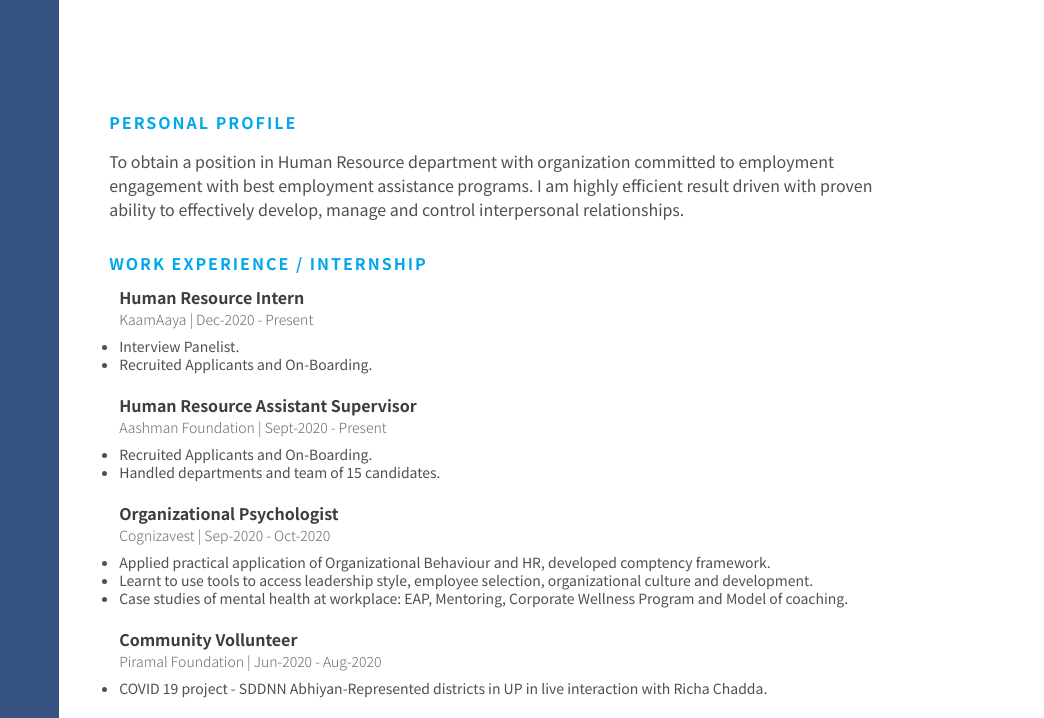
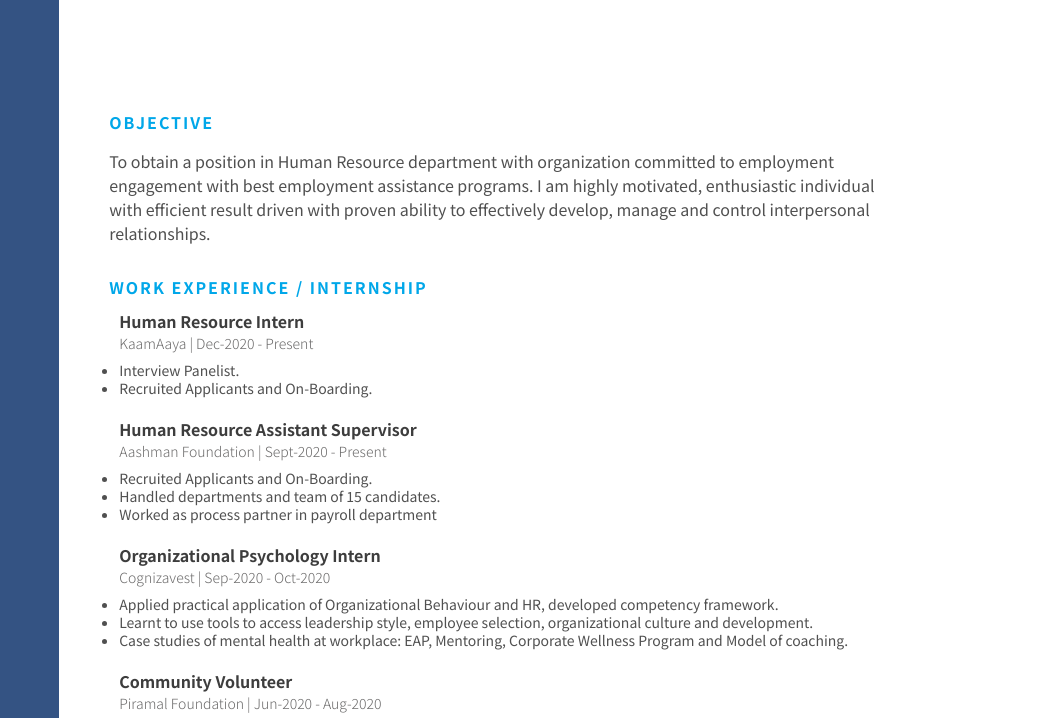
Before and after one commit to santyroy/sample-resume, a plain HTML site: page index.html in a window 1280 px wide. Shown: the part 198-916 px from the top of the page, 236-1280 px from the left. Drawn offline with Linux system fonts and the light colour scheme.

Commit message:
Spelling error fix

```diff
--- a/index.html
+++ b/index.html
@@ -151,12 +151,13 @@
         </article>
 
         <article class="profile">
-          <h4>PERSONAL PROFILE</h4>
+          <h4>OBJECTIVE</h4>
           <p>
             To obtain a position in Human Resource department with organization
             committed to employment engagement with best employment assistance
-            programs. I am highly efficient result driven with proven ability to
-            effectively develop, manage and control interpersonal relationships.
+            programs. I am highly motivated, enthusiastic individual with
+            efficient result driven with proven ability to effectively develop,
+            manage and control interpersonal relationships.
           </p>
         </article>
 
@@ -176,15 +177,16 @@
             <ul>
               <li>Recruited Applicants and On-Boarding.</li>
               <li>Handled departments and team of 15 candidates.</li>
+              <li>Worked as process partner in payroll department</li>
             </ul>
           </div>
           <div class="company">
-            <h5>Organizational Psychologist</h5>
+            <h5>Organizational Psychology Intern</h5>
             <p>Cognizavest | Sep-2020 - Oct-2020</p>
             <ul>
               <li>
                 Applied practical application of Organizational Behaviour and
-                HR, developed comptency framework.
+                HR, developed competency framework.
               </li>
               <li>
                 Learnt to use tools to access leadership style, employee
@@ -197,13 +199,14 @@
             </ul>
           </div>
           <div class="company">
-            <h5>Community Vollunteer</h5>
+            <h5>Community Volunteer</h5>
             <p>Piramal Foundation | Jun-2020 - Aug-2020</p>
             <ul>
               <li>
                 COVID 19 project - SDDNN Abhiyan-Represented districts in UP in
                 live interaction with Richa Chadda.
               </li>
+              <li>Daily weekly task - Cold calling.</li>
             </ul>
           </div>
           <div class="company">
```
